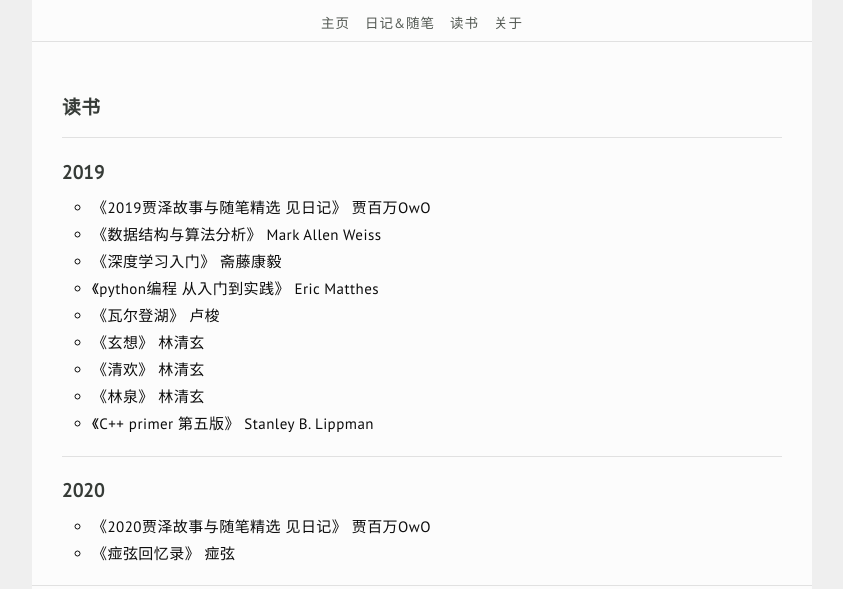
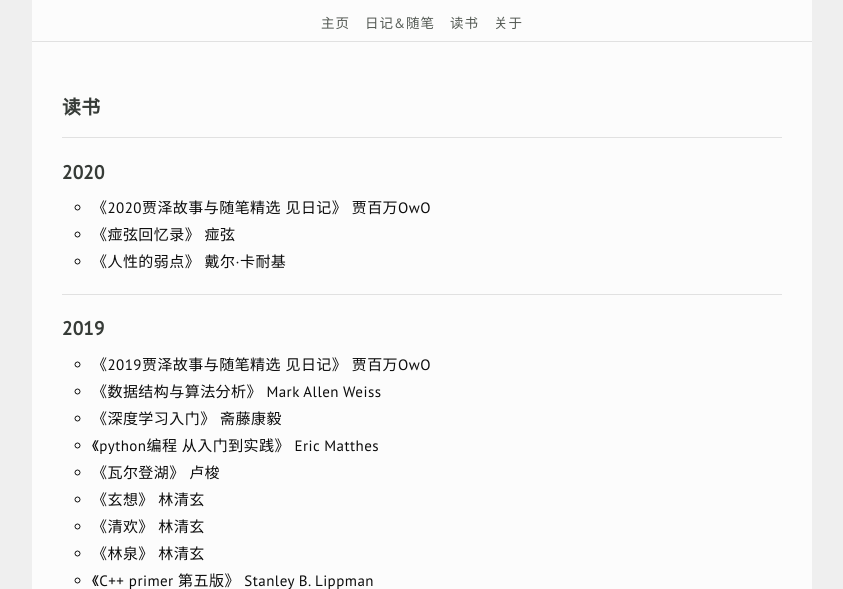
Before and after one commit to 1204802054/1204802054.github.io, a Jekyll site: the page built from pages/book.md, in a window 1280 px wide and 900 px high, cut to the strip 244-833 px from the top of the window. Shown: the whole strip, without its empty margins (218-1061 px from the left). Built offline with Jekyll 4.4.1, drawn with Linux system fonts in a browser that asks for light colours; comment, search, counter and statistics services are not loaded.

Commit message:
Update book.md

```diff
--- a/pages/book.md
+++ b/pages/book.md
@@ -7,6 +7,20 @@
 ---
 
 ### 读书
+
+
+-------------------
+
+### 2020
+{:.collapsible}
+
+- 《2020贾泽故事与随笔精选 见日记》 贾百万OwO
+- 《痖弦回忆录》 痖弦
+- 《人性的弱点》 戴尔·卡耐基
+
+{:.collcontent}
+
+{% include comments.html %}
 
 -------
 
@@ -26,15 +40,3 @@
 {:.collcontent}
 
 {% include comments.html %}
-
--------------------
-
-### 2020
-{:.collapsible}
-
-- 《2020贾泽故事与随笔精选 见日记》 贾百万OwO
-- 《痖弦回忆录》 痖弦
-
-{:.collcontent}
-
-{% include comments.html %}
```
